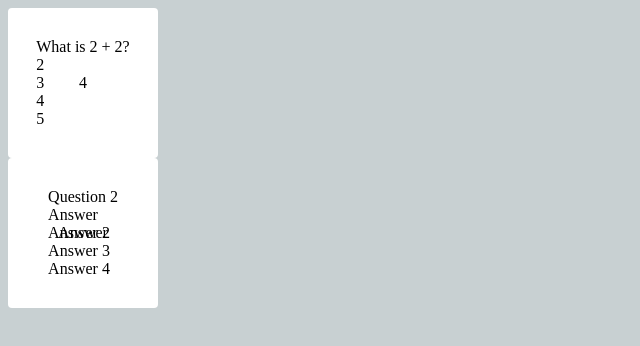
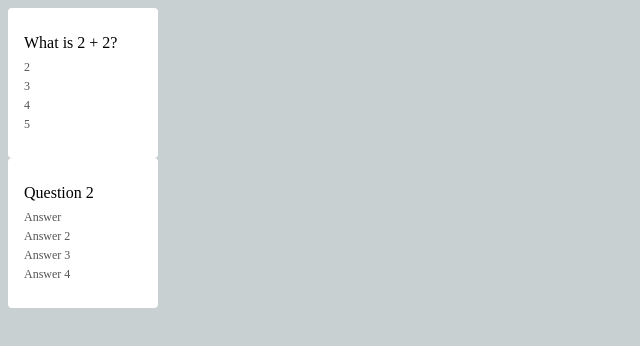
Before and after one commit to biggrizz350/flashcards, a React (Create React App) app: page / in a window 1280 px wide. Shown: the top 346 px of the page, without its empty margins (0-640 px from the left). Built offline with nearby package versions, Linux system fonts and the light colour scheme.

Commit message:
Flash card style update

```diff
--- a/src/App.css
+++ b/src/App.css
@@ -10,12 +10,49 @@
     border-radius: .25rem;
     box-shadow: 0 0 5px 2px reba(0, 0, 0, .3);
     background-color: white;
+    transform-style: preserve-3d ;
+    transition: 150ms;
+    cursor: pointer;
     height: 150px;
     width: 150px;
+    transform: perspective(1000px) rotateY(var(--rotate-y, 0))
+    translateY(var(--translate-y, 0));
+}
+
+.card:hover {
+    --translate-y: -2px;
+    box-shadow: 0 0 5px 2px rgba(0, 0, 0, .5);
+}
+
+.card.flip{
+    --rotate-y: 180deg;
+}
+
+.card .front{
+    left: 0;
 }
 
 .card .front,
 .card .back{
     position: absolute;
     padding: 1rem;
+    backface-visibility: hidden;
 }
+
+.card .back {
+    transform: rotateY(180deg);
+}
+
+.flashcard-options{
+    margin-top: .5rem;
+}
+
+.flashcard-option{
+    margin-top: .25rem;
+    color: #555;
+    font-size: .75rem;
+}
+
+.flashcard-option:first-child{
+    margin-top: 0;
+}
--- a/src/Flashcard.js
+++ b/src/Flashcard.js
@@ -5,14 +5,15 @@
 
 export default function Flashcard({ flashcard }) { // the argument is being destructed as it comes in
     const [flip, setFlip] = useState(false)
+
     return (
         <div
-        className={`card ${flip ? 'flip' : ''}`} // static class of card, utilizing the flip variable for tenerary operation
+        className={` card ${flip ? 'flip' : ''}`} // static class of card, utilizing the flip variable for tenerary operation
         onClick={()=> setFlip(!flip)}
         >
             <div className="front">
                 {flashcard.question}
-                <div className='flashcard-options'>
+                <div className="flashcard-options">
                     {flashcard.options.map(option => {
                         return <div className="flashcard-option">{option}</div> //Loops through each option, option for each
                     })}
```
